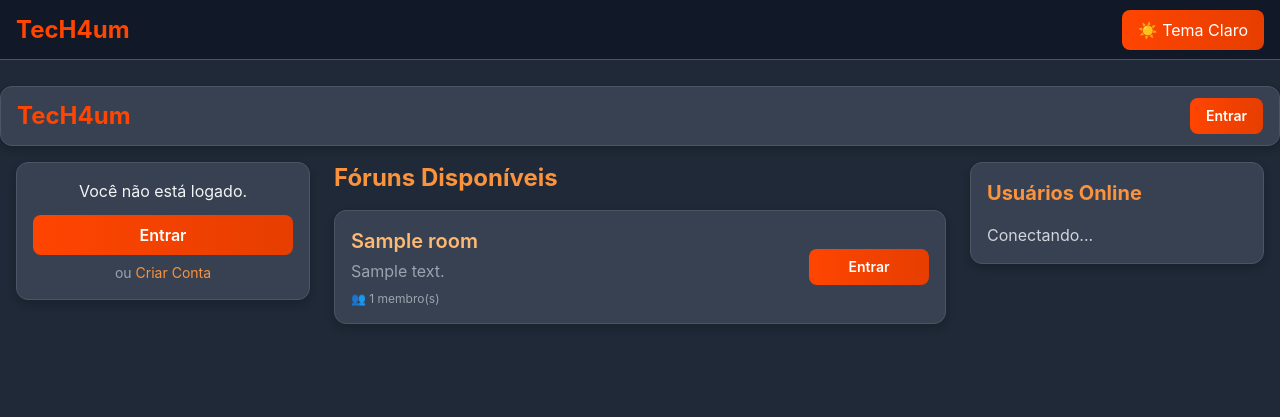
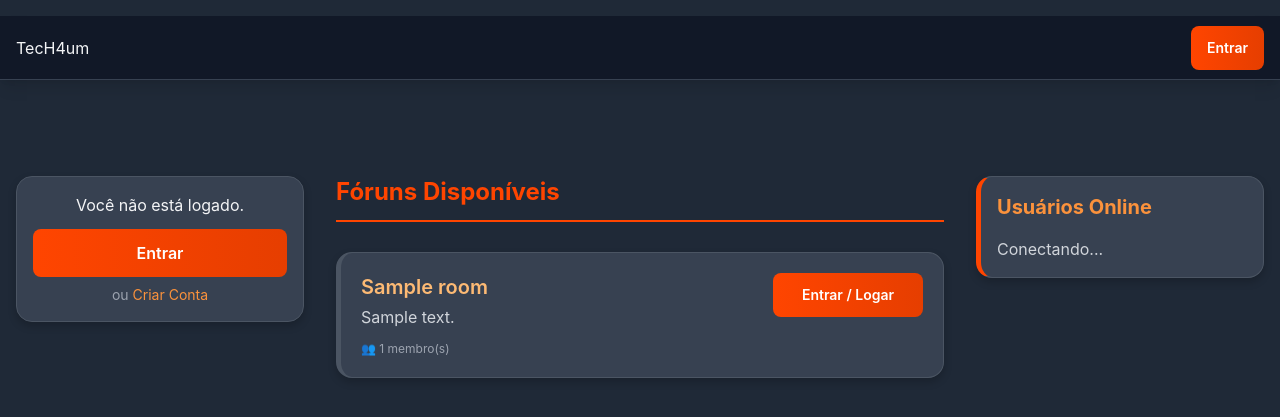
Before and after one commit to Fabiolmr/Tech4um, a Flask app: template Project/templates/home.html in a window 1280 px wide. Shown: the top 417 px of the page. Run offline with Flask 3, Linux system fonts and the light colour scheme; the template is opened without the code that fills it: most values are stand-ins (such as "Sample title", 1, 10 or a date in 2020); some libraries are stand-ins or nearby versions.

Commit message:
Adicionei a lista de usuarios online e fiz alterações simples de design nas outras paginas - tirei o cabeçalho fixo mas precisa padronizar os outros

```diff
--- a/Project/templates/base.html
+++ b/Project/templates/base.html
@@ -14,7 +14,6 @@
         /* =======================================================
            DEFINIÇÕES DE TEMA (Variáveis CSS)
            =======================================================
-           Usamos CSS Variables para permitir a alternância de cores de tema.
         */
         :root {
             /* MODO ESCURO (Padrão) */
@@ -68,36 +67,9 @@
             transition: background-color 0.3s;
         }
 
-        /* HEADER FIXO */
-        header {
-            background-color: var(--color-sidebar-bg);
-            border-bottom: 1px solid var(--color-border-dark);
-            display: flex;
-            justify-content: space-between;
-            align-items: center;
-            padding: 0 1rem;
-            height: 60px;
-            width: 100%;
-            position: fixed;
-            top: 0;
-            z-index: 100;
-            transition: background-color 0.3s, border-color 0.3s;
-        }
+        /* O CSS DO HEADER FIXO FOI REMOVIDO AQUI */
 
-        header .logo {
-            color: var(--color-primary);
-            font-size: 1.5rem;
-            font-weight: bold;
-            text-decoration: none;
-        }
-
-        .header-right {
-            display: flex;
-            align-items: center;
-            gap: 10px;
-        }
-
-        /* Estilo base do Botão de Tema */
+        /* Estilo base do Botão de Tema (Mantido para uso em páginas filhas) */
         .btn-header {
             background: linear-gradient(90deg, var(--color-primary), var(--color-secondary));
             color: white;
@@ -130,7 +102,8 @@
         .alert-info { background-color: var(--alert-info-bg); color: var(--alert-info-text); }
 
         .content {
-            padding-top: 70px; /* Garante que o conteúdo comece abaixo do header */
+            /* padding-top: 70px REMOVIDO - Não precisa mais de offset para a barra fixa */
+            padding-top: 0;
         }
 
     </style>
@@ -139,17 +112,7 @@
 
 <body>
 
-    <header>
-        <a href="{{ url_for('main.home') }}" class="logo">TecH4um</a>
-
-        <div class="header-right">
-            <button id="theme-toggle" class="btn-header" style="font-weight: normal;">
-                🌙 Tema Escuro
-            </button>
-
-            {% block header_actions %}{% endblock %}
-        </div>
-    </header>
+    {# O HEADER FIXO FOI REMOVIDO DAQUI #}
 
     <div class="content">
         {# FLASH MESSAGES #}
@@ -206,15 +169,13 @@
         }
     });
 
-    // Função dummy para evitar erros de referência em páginas filhas (Home)
+    // Funções dummy para evitar erros de referência em páginas filhas
     function toggleCreateForum() {
          const box = document.getElementById("create-forum-box");
          if (box) box.classList.toggle("hidden");
     }
 
-    // Para resolver erros de referência no Jinja2 (se houver)
     function url_for(endpoint, params) {
-        // Implementação dummy ou substitua por uma função Flask real se necessário
         let url = endpoint;
         if (params) {
             url += '?' + Object.keys(params).map(key => key + '=' + params[key]).join('&');
--- a/Project/templates/home.html
+++ b/Project/templates/home.html
@@ -5,20 +5,21 @@
 
 <style>
     /* =======================================================
-    ESTILOS GLOBAIS (Laranja Vibrante / Dark Mode)
-    Copiei do seu template de login para consistência
+    ESTILOS GLOBAIS (Otimizados para Estética)
     =======================================================
     */
     :root {
-        --color-primary: #FF4500; /* Laranja Vibrante */
-        --color-secondary: #E63E00; /* Laranja um pouco mais escuro para hover */
-        --color-background: #1F2937; /* Tailwind Gray 800 - Fundo principal */
-        --color-card-bg: #374151; /* Tailwind Gray 700 - Fundo do card */
-        --color-text-light: #F3F4F6; /* Tailwind Gray 100 - Texto claro */
-        --color-border-dark: #4B5563; /* Tailwind Gray 600 - Bordas e divisores */
+        --color-primary: #FF4500;
+        --color-secondary: #E63E00;
+        --color-background: #1F2937;
+        --color-card-bg: #374151;
+        --color-header: #111827;
+        --color-text-light: #F3F4F6;
+        --color-border-dark: #4B5563;
         --color-input-bg: #4B5563;
         --color-muted: #9CA3AF;
-        --color-link-hover: #FF7F50; /* Um laranja mais suave para links/hover */
+        --color-link-hover: #FF4500;
+        --header-height: 64px;
     }
 
     body {
@@ -31,7 +32,7 @@
     .btn-gradiente {
         background: linear-gradient(90deg, var(--color-primary), var(--color-secondary));
         color: white;
-        padding: 0.5rem 1rem;
+        padding: 0.75rem 1rem; /* Padding aumentado */
         border-radius: 0.5rem;
         font-weight: 600;
         transition: opacity 0.2s, box-shadow 0.2s;
@@ -40,7 +41,7 @@
     }
     .btn-gradiente:hover {
         opacity: 0.9;
-        box-shadow: 0 4px 12px rgba(255, 69, 0, 0.4);
+        box-shadow: 0 4px 15px rgba(255, 69, 0, 0.6); /* Sombra mais forte */
     }
 
     /* Botão Secundário */
@@ -55,66 +56,35 @@
         cursor: pointer;
     }
     .btn-secondary:hover {
-        background-color: #5d6874; /* Um pouco mais claro */
+        background-color: #5d6874;
     }
 
-    /* Card Padrão */
+    /* Card Padrão - AUMENTAMOS O ARREDONDAMENTO */
     .app-card {
         background-color: var(--color-card-bg);
         border: 1px solid var(--color-border-dark);
-        border-radius: 0.75rem;
+        border-radius: 1rem; /* Mais arredondado */
         box-shadow: 0 4px 8px rgba(0, 0, 0, 0.2);
     }
 
-    /* Input/Form de Criação de Fórum */
-    .create-box input[type="text"] {
-        background-color: var(--color-input-bg);
-        border: 1px solid var(--color-border-dark);
-        color: var(--color-text-light);
-        padding: 0.5rem;
-        border-radius: 0.375rem;
-        width: 100%;
-        margin-bottom: 0.75rem;
-        margin-top: 0.25rem;
-    }
-    .create-box label {
-        display: block;
-        font-size: 0.875rem;
-        margin-top: 0.5rem;
+    /* Estilo para Título da Seção */
+    .section-title {
+        border-bottom: 2px solid var(--color-primary);
+        padding-bottom: 12px; /* Mais espaço embaixo do underline */
+        margin-bottom: 30px !important; /* Mais margem inferior */
+        color: var(--color-primary);
     }
 
-    /* Estilos do Link da Sidebar */
-    .sidebar-menu a {
-        display: block;
-        padding: 0.75rem 1rem;
-        border-radius: 0.5rem;
-        transition: background-color 0.2s, color 0.2s;
-        color: var(--color-text-light);
-        text-decoration: none;
+    /* Estilo dos Cards de Fórum (Main Feed) - MAIS ESPAÇO E ANIMAÇÃO */
+    .forum-card {
+        transition: transform 0.2s, border-color 0.2s;
+        border-left: 5px solid var(--color-border-dark);
+        padding: 20px; /* Padding interno aumentado */
     }
-    .sidebar-menu a:hover {
-        background-color: var(--color-border-dark);
-        color: var(--color-primary);
-    }
-    .sidebar-menu .active {
-        background-color: var(--color-primary);
-        color: white;
-        font-weight: 600;
-    }
-    .sidebar-menu .active:hover {
-        background-color: var(--color-secondary);
-        color: white;
-    }
-
-    /* Ajuste para o logo no header */
-    .logo {
-        font-size: 1.5rem;
-        font-weight: bold;
-        color: var(--color-primary);
-        text-decoration: none;
-    }
-    .logo:hover {
-        color: var(--color-secondary);
+    .forum-card:hover {
+        transform: translateY(-3px); /* Animação sutil */
+        border-left: 5px solid var(--color-primary);
+        box-shadow: 0 8px 16px rgba(0, 0, 0, 0.4); /* Sombra mais destacada */
     }
 
     /* Ocultar box de criação de fórum */
@@ -122,9 +92,23 @@
         display: none !important;
     }
 
+    /* Ajuste de Margem para o Layout Principal */
+    .home-container {
+        padding-top: calc(var(--header-height) + 2rem); /* Compensa o header fixo */
+    }
+
+    /* Ajustes específicos para a sidebar */
+    .user-box, .sidebar-menu, .right-sidebar .app-card {
+        border-radius: 1rem;
+    }
+    .right-sidebar .app-card {
+        border-left: 5px solid var(--color-primary); /* Borda para destacar o Online */
+    }
+
 </style>
 
-<header class="sticky top-0 z-10 p-4 border-b border-gray-700 flex justify-between items-center app-card rounded-none shadow-lg">
+<header class="sticky top-0 z-10 p-4 border-b border-gray-700 flex justify-between items-center shadow-lg"
+        style="height: var(--header-height); background-color: var(--color-header);">
     <div class="header-left">
         <a href="{{ url_for('main.home') }}" class="logo">TecH4um</a>
     </div>
@@ -144,13 +128,13 @@
 
 <div class="home-container p-4">
 
-    <div class="home-layout grid grid-cols-1 md:grid-cols-12 gap-6 max-w-7xl mx-auto">
+    <div class="home-layout grid grid-cols-1 md:grid-cols-12 gap-8 max-w-7xl mx-auto">
 
 
         <aside class="left-sidebar md:col-span-3">
 
             {% if current_user.is_authenticated %}
-            <div class="user-box p-4 mb-4 app-card text-center">
+            <div class="user-box p-4 mb-6 app-card text-center">
 
                 {% if current_user.avatar_url %}
                     <img src="{{ current_user.avatar_url }}"
@@ -176,7 +160,7 @@
                         <input type="text" id="create_name" name="create_name" placeholder="Nome..." required>
 
                         <label for="create_desc">Descrição</label>
-                        <input type="text" id="create_desc" name="create-desc" placeholder="Descrição..." required>
+                        <input type="text" id="create_desc" name="create_desc" placeholder="Descrição..." required>
 
                         <button type="submit" class="btn btn-gradiente w-full mt-2">Criar</button>
                     </form>
@@ -184,30 +168,25 @@
 
             </div>
 
-            <!--<div class="sidebar-menu p-2 app-card">
-                <h4 class="text-xs font-semibold uppercase text-gray-400 mb-2 px-2">Navegação</h4>
-                <ul>
-                    <li><a href="{{ url_for('main.home') }}" class="sidebar-link active">Fóruns</a></li>
-                    </ul>
-            </div>-->
-
-            <div class="sidebar-menu p-2 app-card ">
+            <div class="sidebar-menu p-2 app-card">
                 <h4 class="text-xs font-semibold uppercase text-gray-400 mb-2 px-2">Navegação</h4>
                 <ul class="space-y-1">
                     <li>
                         <button onclick="toggleForumsMenu()"
                                 class="sidebar-link w-full flex justify-between items-center group focus:outline-none btn-gradiente w-full" >
                             <span class="flex items-center gap-2">
-                                 Meus Fóruns
+                                Meus Fóruns
                             </span>
-                            <span id="menu-arrow" class="text-xs text-gray-500 transform transition-transform duration-200 group-hover:text-orange-400">
+                            <span id="menu-arrow" class="text-xs text-gray-500 transform transition-transform duration-200 group-hover:text-white">
                                 ▼
                             </span>
                         </button>
 
                         <ul id="forums-submenu" class="hidden mt-1 pl-2 border-l-2 border-gray-700 ml-3 space-y-1 transition-all">
+                            {% set has_forums = false %}
                             {% for room in rooms %}
                                 {% if current_user.is_authenticated and current_user.username in room.members %}
+                                    {% set has_forums = true %}
                                     <li>
                                         <a href="{{ url_for('chat.access_forum', forum_id=room.id) }}"
                                            class="block p-2 text-sm text-gray-300 hover:text-white hover:bg-gray-700 rounded transition-colors truncate"
@@ -215,13 +194,6 @@
                                             💬 {{ room.name }}
                                         </a>
                                     </li>
-                                {% endif %}
-                            {% endfor %}
-
-                            {% set has_forums = false %}
-                            {% for room in rooms %}
-                                {% if current_user.username in room.members %}
-                                    {% set has_forums = true %}
                                 {% endif %}
                             {% endfor %}
 
@@ -252,10 +224,9 @@
 
 
         <main class="feed md:col-span-6">
+            <h3 class="section-title text-2xl font-bold">Fóruns Disponíveis</h3>
 
-            <h3 class="section-title text-2xl font-bold mb-4 text-orange-400">Fóruns Disponíveis</h3>
-
-            <div class="forum-list space-y-4" id="rooms-list">
+            <div class="forum-list space-y-5" id="rooms-list">
 
                 {% if rooms|length == 0 %}
                     <p id="no-rooms-msg" class="p-4 app-card text-center text-gray-400">Nenhum fórum criado ainda.</p>
@@ -263,37 +234,54 @@
 
                 {% for room in rooms %}
                 <div class="forum-card app-card p-4">
-                    <form method="POST" class="forum-form flex justify-between items-center">
+                    <form method="POST" class="forum-form flex justify-between items-start">
+                        <input type="hidden" name="forum_id" value="{{ room.id }}">
+
                         <div class="card-info flex-grow">
                             <h4 class="text-xl font-semibold text-orange-300">{{ room.name }}</h4>
-                            <p class="text-gray-400 mt-1 mb-2">{{ room.description }}</p>
+                            <p class="text-gray-300 mt-1 mb-3">{{ room.description }}</p>
                             <p id="count-{{ room.id }}" class="text-xs text-gray-400">
                                 👥 {{ room.members|length }} membro(s)
                             </p>
                         </div>
 
-                        <div class="card-actions flex flex-col space-y-2 ml-4 min-w-[120px]">
+                        <div class="card-actions flex flex-col space-y-2 ml-4 min-w-[150px] items-end">
                             {% if current_user.is_authenticated %}
+
                                 {% if current_user.username in room.members %}
                                     <button type="submit"
                                             formaction="{{ url_for('main.leave_member', forum_id=room.id) }}"
-                                            class="btn btn-secondary text-sm border border-transparent hover:border-red-500 hover:text-red-400 transition-colors"
+                                            class="text-xs text-red-400 hover:text-red-300 transition-colors self-end"
                                             title="Sair deste fórum">
                                         Sair
                                     </button>
+                                    <a href="{{ url_for('chat.access_forum', forum_id=room.id) }}" class="w-full">
+                                        <button type="button"
+                                                class="btn btn-gradiente w-full text-sm">
+                                            Entrar no Chat
+                                        </button>
+                                    </a>
                                 {% else %}
                                     <button type="submit"
                                             formaction="{{ url_for('main.join_member', forum_id=room.id) }}"
-                                            class="btn btn-secondary text-sm">
+                                            class="btn btn-gradiente w-full text-sm">
                                         Ser Membro
                                     </button>
+                                    <a href="{{ url_for('chat.access_forum', forum_id=room.id) }}" class="w-full">
+                                        <button type="button"
+                                                class="btn btn-secondary w-full text-xs mt-1">
+                                            Entrar (Visitante)
+                                        </button>
+                                    </a>
                                 {% endif %}
+
+                            {% else %}
+                                <a href="{{ url_for('auth.login') }}" class="w-full">
+                                    <button type="button" class="btn btn-gradiente w-full text-sm">
+                                        Entrar / Logar
+                                    </button>
+                                </a>
                             {% endif %}
-
-                            <button type="submit" class="btn btn-gradiente enter-btn text-sm"
-                                    name="entrar" value="{{ room.id }}">
-                                Entrar
-                            </button>
                         </div>
                     </form>
                 </div>
@@ -312,7 +300,10 @@
             </div>
         </aside>
 
-    </div> </div> <script src="https://cdnjs.cloudflare.com/ajax/libs/socket.io/4.0.1/socket.io.js"></script>
+    </div>
+</div>
+
+<script src="https://cdnjs.cloudflare.com/ajax/libs/socket.io/4.0.1/socket.io.js"></script>
 
 <script>
     const socket = io();
@@ -323,8 +314,8 @@
     /* --- Garante que a página recarregue no "Back" do navegador --- */
     window.addEventListener("pageshow", function (event) {
         var historyTraversal = event.persisted ||
-                               (typeof window.performance != "undefined" &&
-                                window.performance.navigation.type === 2);
+                                (typeof window.performance != "undefined" &&
+                                 window.performance.navigation.type === 2);
 
         if (historyTraversal) {
             window.location.reload();
@@ -334,109 +325,14 @@
     /* --- Abre/fecha box de criar fórum --- */
     function toggleCreateForum() {
         const box = document.getElementById("create-forum-box");
-        // Verifica se o box existe antes de tentar manipular as classes
         if(box) {
             box.classList.toggle("hidden");
         }
     }
-
-    // Deixa a função globalmente acessível
     window.toggleCreateForum = toggleCreateForum;
 
 
-    /* --- Atualiza lista de novos fóruns instantaneamente (via Socket.IO) --- */
-    socket.on("new_room", (data) => {
-        const list = document.getElementById("rooms-list");
-        const noRooms = document.getElementById("no-rooms-msg");
-        if (noRooms) noRooms.remove();
-
-        const card = document.createElement("div");
-        card.classList.add("forum-card", "app-card", "p-4"); // Adicionadas classes de estilo
-        card.id = `card-${data.id}`;
-
-        let actionsHTML = '';
-        const memberCount = 1; // Novo fórum, 1 membro (o criador)
-
-        // Lógica de autenticação e membro no novo card (usando classes Tailwind/CSS)
-        if (currentUser) {
-            if (currentUser === data.creator) {
-                 // Criador é sempre membro
-                actionsHTML = `
-                    <span class="text-green-400 font-bold text-sm text-center">
-                        ✓ Membro
-                    </span>`;
-            } else {
-                 // Não criador, mas logado: pode ser membro
-                actionsHTML = `
-                    <button type="submit" formaction="/join_member/${data.id}" class="btn btn-secondary text-sm">
-                        Ser Membro
-                    </button>`;
-            }
-        }
-
-        // Botão Entrar sempre presente se for um fórum
-        const enterButtonHTML = `
-            <button type="submit" class="btn btn-gradiente enter-btn text-sm" name="entrar" value="${data.id}">
-                Entrar
-            </button>`;
-
-        card.innerHTML = `
-            <form method="POST" class="forum-form flex justify-between items-center">
-                <div class="card-info flex-grow">
-                    <h4 class="text-xl font-semibold text-orange-300">${data.name}</h4>
-                    <p class="text-gray-400 mt-1 mb-2">${data.description}</p>
-                    <p class="member-count text-xs text-gray-400" id="count-${data.id}">
-                        👥 ${memberCount} membro(s)
-                    </p>
-                </div>
-                <div class="card-actions flex flex-col space-y-2 ml-4 min-w-[120px]">
-                    ${actionsHTML}
-                    ${enterButtonHTML}
-                </div>
-            </form>
-        `;
-
-        list.prepend(card); // Adiciona no topo para ver o novo fórum
-    });
-
-    /* --- Atualiza a contagem de membros (via Socket.IO) --- */
-    socket.on("update_member_count", (data) => {
-        const countEl = document.getElementById(`count-${data.forum_id}`);
-        if (countEl) {
-            countEl.innerHTML = `👥 ${data.count} membro(s)`;
-        }
-    });
-
-    /* --- Atualiza lista de usuários online (via Socket.IO) --- */
-    socket.on("online_users", users => {
-        const list = document.getElementById("online-list");
-        if(list){
-            list.innerHTML = "";
-            if (users.length === 0) {
-                 let li = document.createElement("li");
-                 li.textContent = "Ninguém online agora.";
-                 li.classList.add("text-gray-500");
-                 list.appendChild(li);
-            } else {
-                users.forEach(username => {
-                    let li = document.createElement("li");
-                    li.textContent = username;
-                    // Opcional: destaque o usuário atual
-                    if (username === currentUser) {
-                        li.classList.add("font-bold", "text-orange-400");
-                        li.textContent += " (Você)";
-                    } else {
-                        li.classList.add("hover:text-orange-300", "cursor-pointer");
-                    }
-                    list.appendChild(li);
-                });
-            }
-        }
-    });
-</script>
-
-<!--Script para barra de listar foruns membros-->
-<script>
+    /* --- Menu Meus Fóruns (Toggle) --- */
     function toggleForumsMenu() {
         const submenu = document.getElementById('forums-submenu');
         const arrow = document.getElementById('menu-arrow');
@@ -466,8 +362,98 @@
             arrow.style.transform = 'rotate(180deg)';
         }
     });
+
+    /* --- Atualiza lista de novos fóruns instantaneamente (via Socket.IO) --- */
+    socket.on("new_room", (data) => {
+        const list = document.getElementById("rooms-list");
+        const noRooms = document.getElementById("no-rooms-msg");
+        if (noRooms) noRooms.remove();
+
+        const card = document.createElement("div");
+        card.classList.add("forum-card", "app-card", "p-4");
+        card.id = `card-${data.id}`;
+
+        let actionsHTML = '';
+        const memberCount = 1;
+
+        const enterButtonHTML = `
+             <a href="/chat/access/${data.id}" class="w-full">
+                <button type="button"
+                        class="btn btn-gradiente w-full text-sm">
+                    Entrar
+                </button>
+             </a>`;
+
+        // Lógica de autenticação e membro no novo card
+        if (currentUser) {
+             if (currentUser === data.creator) {
+                  // Criador: Apenas o botão Entrar (Link)
+                  actionsHTML = enterButtonHTML;
+             } else {
+                  // Não criador, mas logado: Ser Membro (POST) + Entrar (Link)
+                  actionsHTML = `
+                      <button type="submit" formaction="/join_member/${data.id}" class="btn btn-secondary w-full text-sm">
+                          Ser Membro
+                      </button>
+                      ${enterButtonHTML}`;
+             }
+        } else {
+             // Não logado: Apenas Entrar (Link para Login)
+             actionsHTML = `<a href="/login" class="w-full"><button type="button" class="btn btn-gradiente w-full text-sm">Entrar</button></a>`;
+        }
+
+        card.innerHTML = `
+            <form method="POST" class="forum-form flex justify-between items-start">
+                <input type="hidden" name="forum_id" value="${data.id}">
+                <div class="card-info flex-grow">
+                    <h4 class="text-xl font-semibold text-orange-300">${data.name}</h4>
+                    <p class="text-gray-300 mt-1 mb-3">${data.description}</p>
+                    <p class="member-count text-xs text-gray-400" id="count-${data.id}">
+                        👥 ${memberCount} membro(s)
+                    </p>
+                </div>
+                <div class="card-actions flex flex-col space-y-2 ml-4 min-w-[150px] items-end">
+                    ${actionsHTML}
+                </div>
+            </form>
+        `;
+
+        list.prepend(card);
+    });
+
+    /* --- Atualiza a contagem de membros (via Socket.IO) --- */
+    socket.on("update_member_count", (data) => {
+        const countEl = document.getElementById(`count-${data.forum_id}`);
+        if (countEl) {
+            countEl.innerHTML = `👥 ${data.count} membro(s)`;
+        }
+    });
+
+    /* --- Atualiza lista de usuários online (via Socket.IO) --- */
+    socket.on("online_users", users => {
+        const list = document.getElementById("online-list");
+        if(list){
+            list.innerHTML = "";
+            if (users.length === 0) {
+                 let li = document.createElement("li");
+                 li.textContent = "Ninguém online agora.";
+                 li.classList.add("text-gray-500");
+                 list.appendChild(li);
+            } else {
+                users.forEach(username => {
+                    let li = document.createElement("li");
+                    li.textContent = `@${username}`;
+                    if (username === currentUser) {
+                        li.classList.add("font-bold", "text-orange-400");
+                        li.textContent += " (Você)";
+                    } else {
+                        li.classList.add("hover:text-orange-300", "cursor-pointer");
+                    }
+                    list.appendChild(li);
+                });
+            }
+        }
+    });
 </script>
 
-
-
 {% endblock %}
```
Also changed, not shown: Project/templates/room.html (+185 -105 lines).
